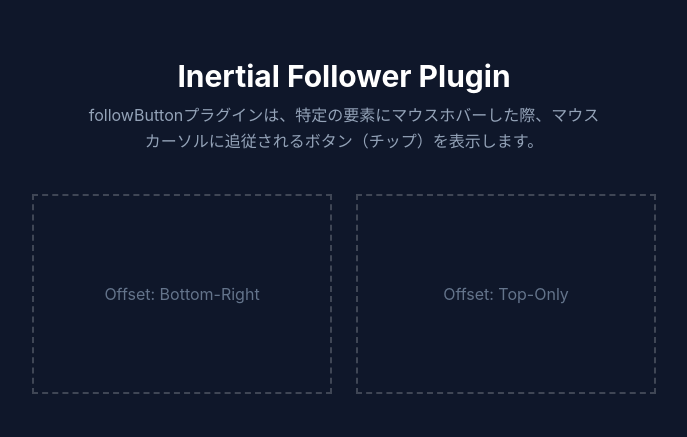
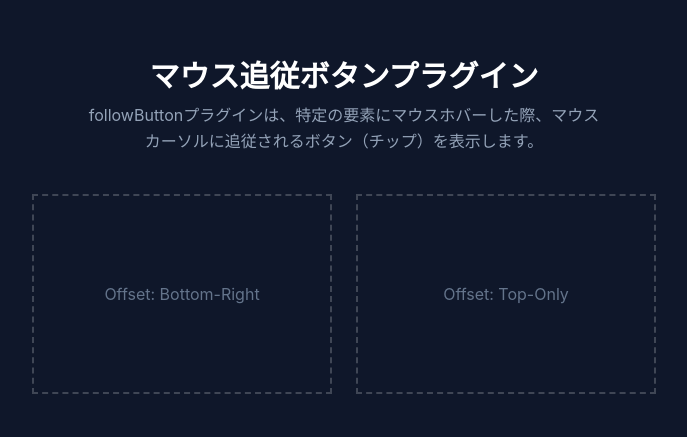
Before and after one commit to DMZ-80/js-follow-button-plugin, a website built with Vite: page index.html in a window 1280 px wide. Shown: the part 154-591 px from the top of the page, without its empty margins (296-983 px from the left). Built offline with nearby package versions, Linux system fonts and the light colour scheme.

Commit message:
タイトルを変更

```diff
--- a/index.html
+++ b/index.html
@@ -9,7 +9,7 @@
 <body class="flex flex-col items-center justify-center min-h-screen text-white gap-8">
 <main>
   <div class="text-center">
-    <h1 class="text-3xl font-bold mb-2">Inertial Follower Plugin</h1>
+    <h1 class="text-3xl font-bold mb-2">マウス追従ボタンプラグイン</h1>
     <p class="text-slate-400 text-center leading-relaxed max-w-lg mx-auto">followButtonプラグインは、特定の要素にマウスホバーした際、マウスカーソルに追従されるボタン（チップ）を表示します。</p>
   </div>
   <div class="flex flex-wrap justify-center p-10 gap-6">
```
